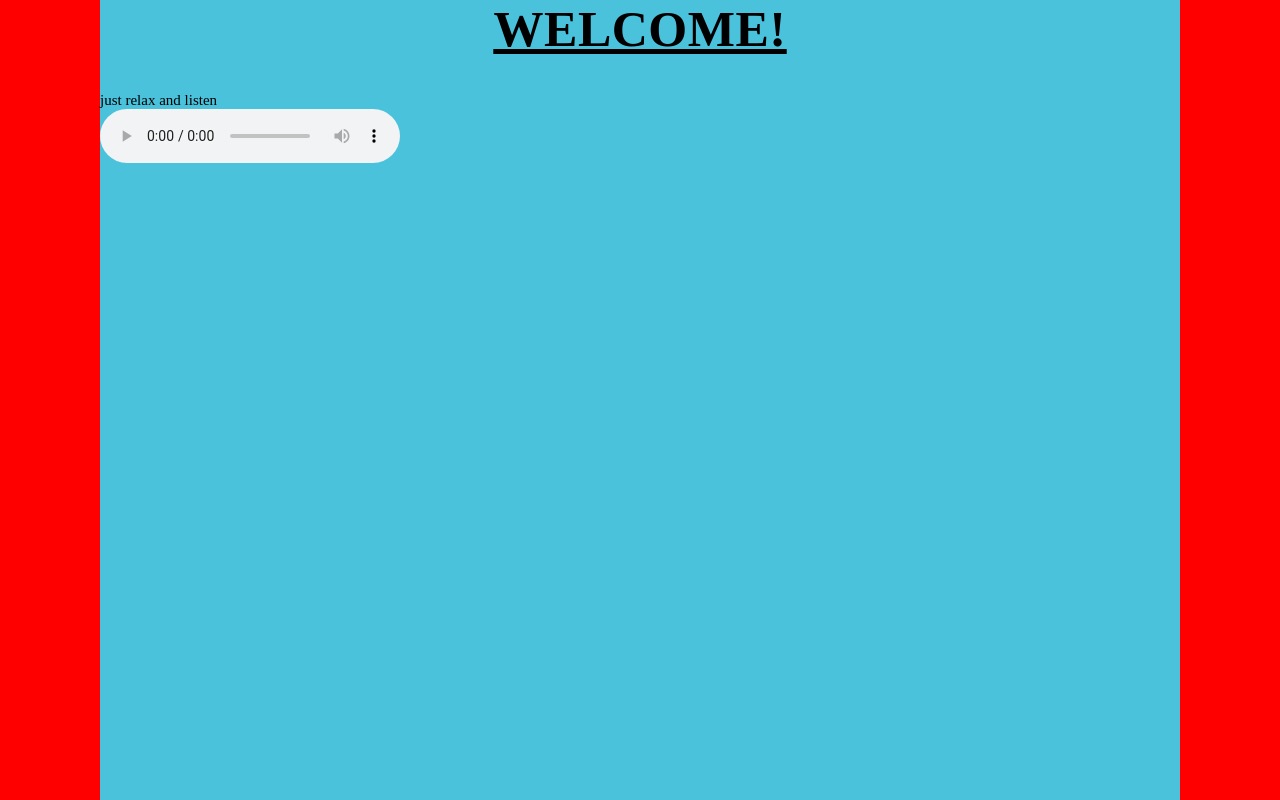
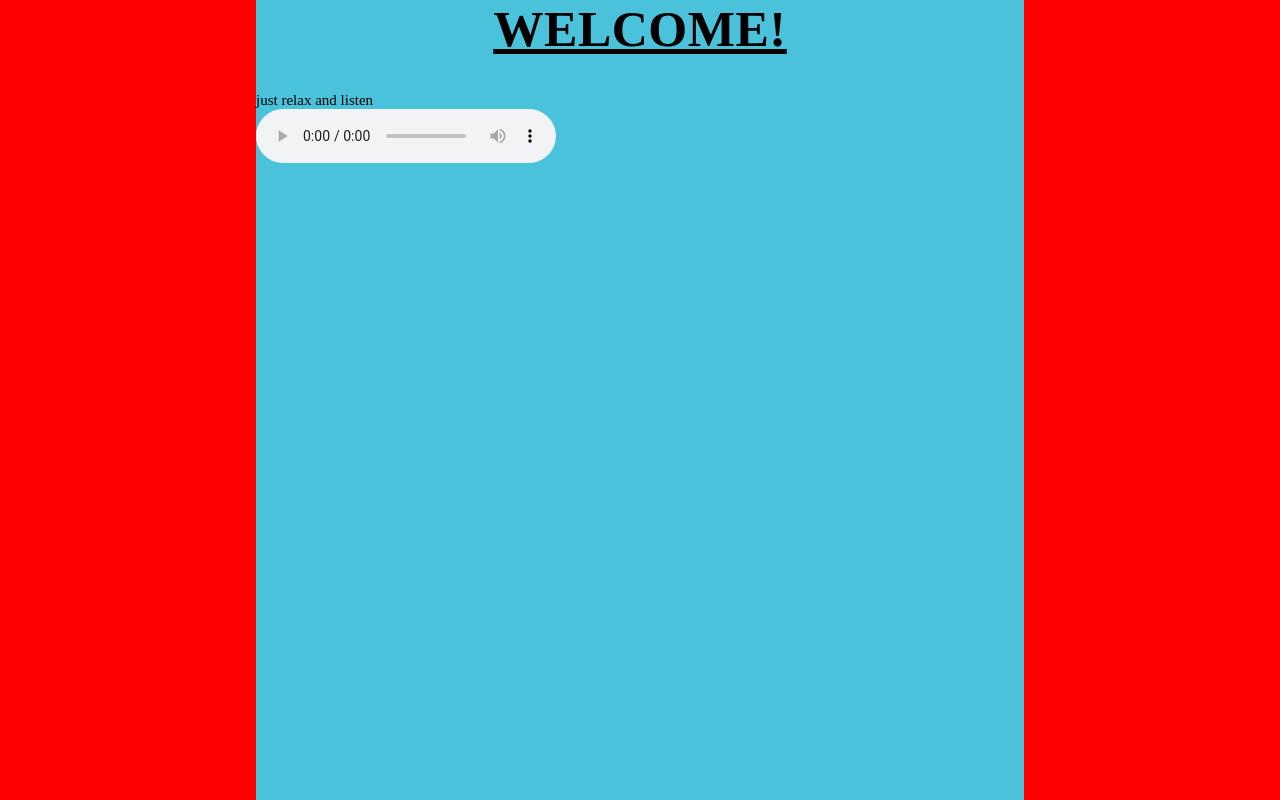
Before and after one commit to hr200000000000000000/website, a Django app: page / in a window 1280 px wide. Run offline with Django 3.2, Linux system fonts and the light colour scheme.

Commit message:
replace padding

```diff
--- a/blog/templates/blog/post_list.html
+++ b/blog/templates/blog/post_list.html
@@ -11,7 +11,7 @@ html{
 	background-color:red;
 }
 body{
-	margin:0px 100px 0px 100px ;
+	margin:0% 20% 0% 20%;
 	background-color:#4AC2DB;
 }
 h1{
```
